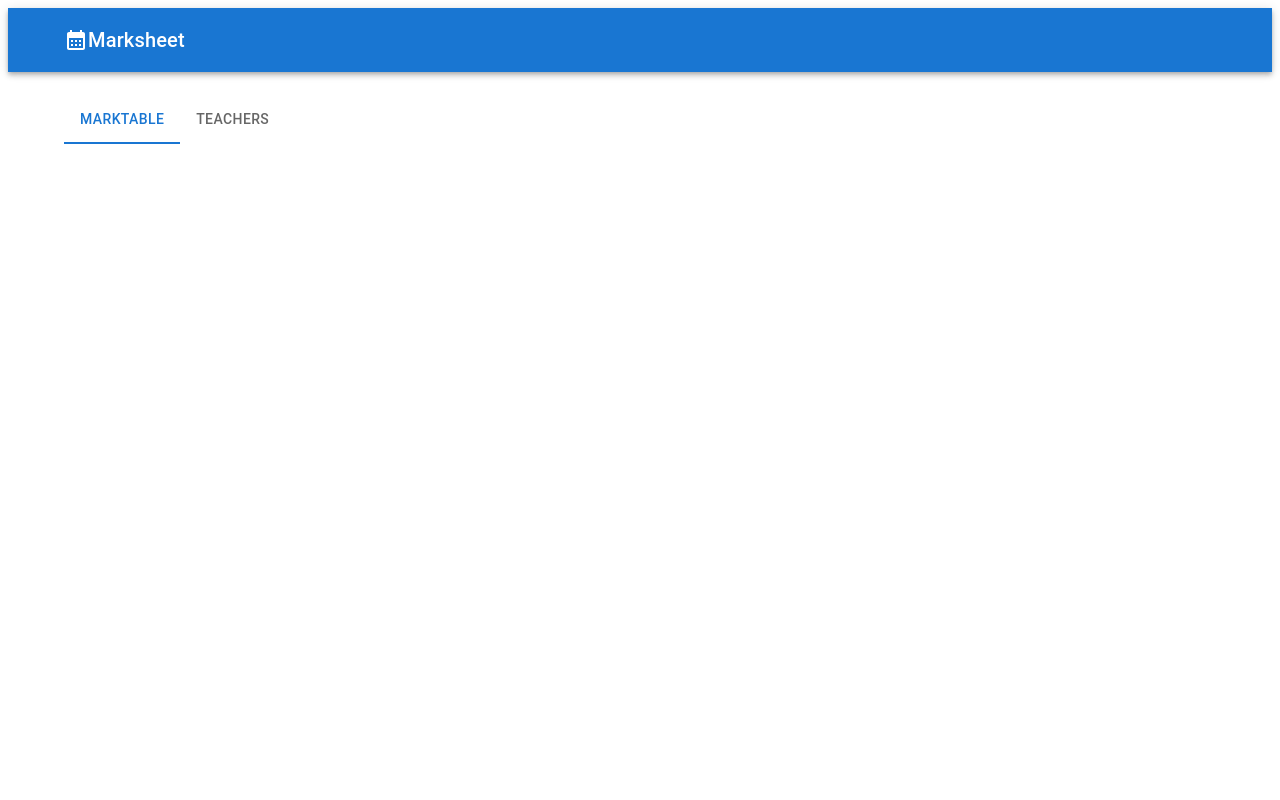
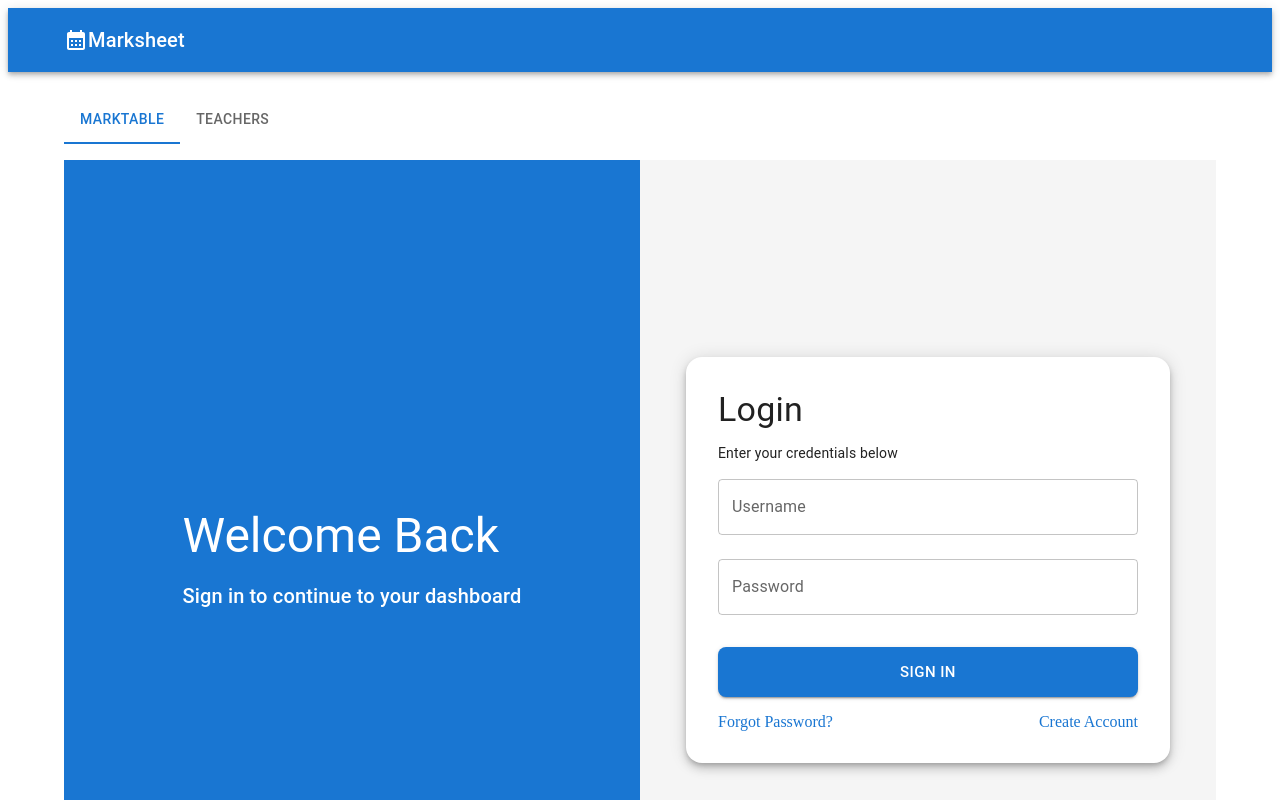
Before and after one commit to Atharvnadkarni/middlesboro-hat, a React app in the folder frontend/: page /login in a window 1280 px wide. Shown: the top 800 px of the page. Built offline with nearby package versions, Linux system fonts and the light colour scheme; the HTML template or start-up script is replaced by a standard one.

Commit message:
add login page

```diff
--- a/frontend/src/App.js
+++ b/frontend/src/App.js
@@ -8,6 +8,7 @@ import Tabs from "./components/Tabs";
 import { BrowserRouter, Route, Routes } from "react-router";
 import Home from "./pages/home";
 import Teachers from "./pages/teachers";
+import LoginPage from "./pages/login";
 
 const App = () => {
   return (
@@ -18,6 +19,7 @@ const App = () => {
         <Routes>
           <Route path="/" element={<Home />} />
           <Route path="/teachers" element={<Teachers />} />
+          <Route path="/login" element={<LoginPage />} />
         </Routes>
       </Container>
     </BrowserRouter>
--- /dev/null
+++ b/frontend/src/pages/login.js
@@ -0,0 +1,153 @@
+import {
+  Box,
+  Button,
+  Grid,
+  Paper,
+  TextField,
+  Typography,
+  Link,
+} from "@mui/material";
+import { useState } from "react";
+
+export default function LoginPage() {
+  const [formData, setFormData] = useState({
+    username: "",
+    password: "",
+  });
+
+  const handleChange = (e) => {
+    setFormData((ofd) => ({
+      ...ofd,
+      [e.target.name]: e.target.value,
+    }));
+  };
+
+  const handleSubmit = (e) => {
+    e.preventDefault();
+
+    console.log(formData);
+  };
+
+  return (
+    <Grid
+      container
+      sx={{
+        minHeight: "100vh",
+        bgcolor: "#f5f5f5",
+      }}
+    >
+      {/* Left Side */}
+      <Grid
+        size={{ xs: 0, md: 6 }}
+        sx={{
+          display: { xs: "none", md: "flex" },
+          alignItems: "center",
+          justifyContent: "center",
+          bgcolor: "primary.main",
+          color: "white",
+          p: 4,
+        }}
+      >
+        <Box textAlign="center">
+          <Typography variant="h3" fontWeight="bold" gutterBottom>
+            Welcome Back
+          </Typography>
+
+          <Typography variant="h6">
+            Sign in to continue to your dashboard
+          </Typography>
+        </Box>
+      </Grid>
+
+      {/* Right Side */}
+      <Grid
+        size={{ xs: 12, md: 6 }}
+        sx={{
+          display: "flex",
+          alignItems: "center",
+          justifyContent: "center",
+          p: 2,
+        }}
+      >
+        <Paper
+          elevation={6}
+          sx={{
+            width: "100%",
+            maxWidth: 420,
+            p: 4,
+            borderRadius: 4,
+          }}
+        >
+          <Typography
+            variant="h4"
+            fontWeight="bold"
+            gutterBottom
+            textAlign="center"
+          >
+            Login
+          </Typography>
+
+          <Typography
+            variant="body2"
+            color="text.secondary"
+            textAlign="center"
+            mb={3}
+          >
+            Enter your credentials below
+          </Typography>
+
+          <Box component="form" onSubmit={handleSubmit}>
+            <TextField
+              fullWidth
+              label="Username"
+              name="username"
+              margin="normal"
+              value={formData.username}
+              onChange={handleChange}
+            />
+
+            <TextField
+              fullWidth
+              label="Password"
+              name="password"
+              type="password"
+              margin="normal"
+              value={formData.password}
+              onChange={handleChange}
+            />
+
+            <Button
+              fullWidth
+              variant="contained"
+              type="submit"
+              size="large"
+              sx={{
+                mt: 3,
+                py: 1.5,
+                borderRadius: 2,
+              }}
+            >
+              Sign In
+            </Button>
+
+            <Box
+              sx={{
+                mt: 2,
+                display: "flex",
+                justifyContent: "space-between",
+              }}
+            >
+              <Link href="#" underline="hover">
+                Forgot Password?
+              </Link>
+
+              <Link href="#" underline="hover">
+                Create Account
+              </Link>
+            </Box>
+          </Box>
+        </Paper>
+      </Grid>
+    </Grid>
+  );
+}
```
